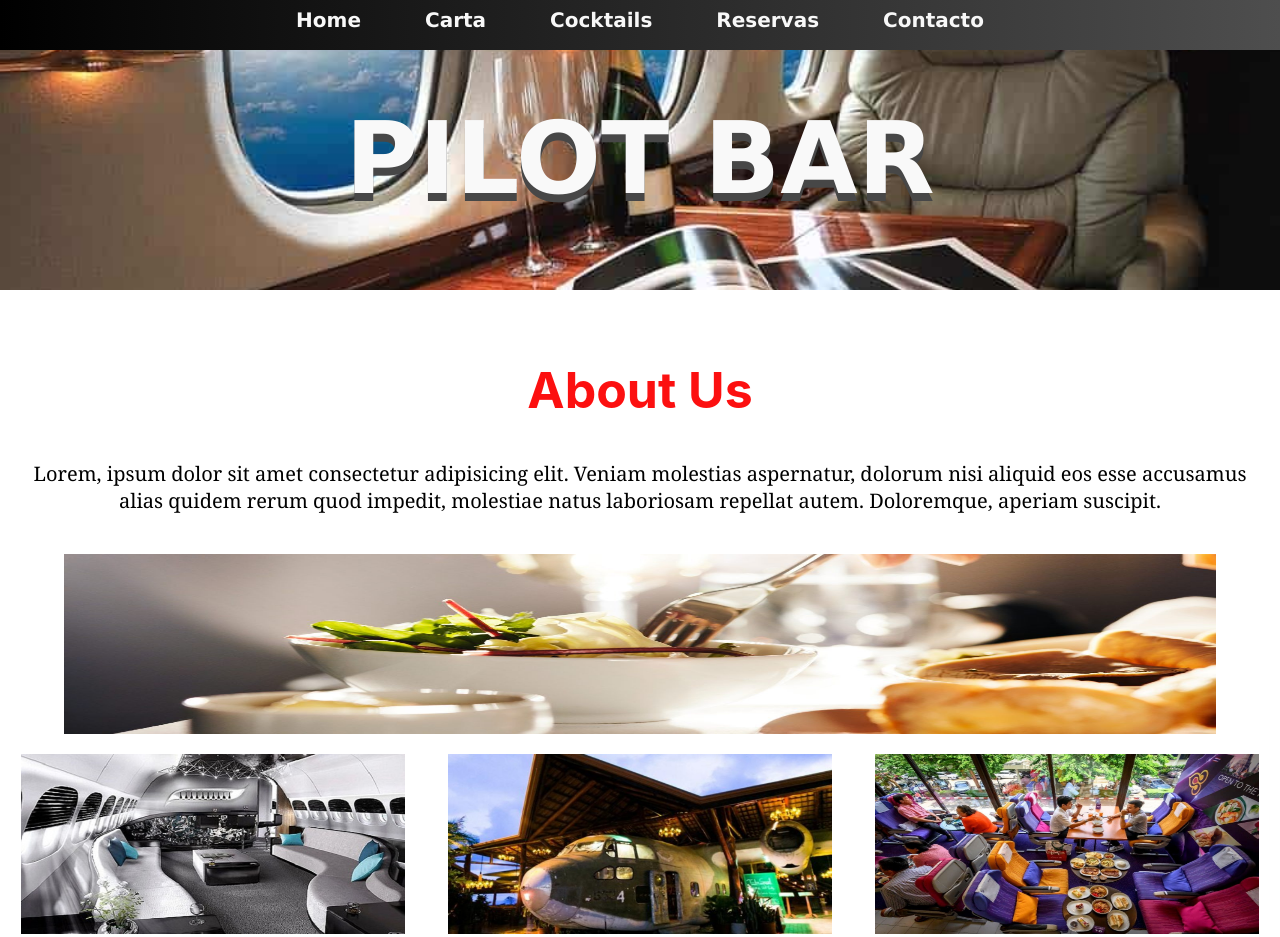
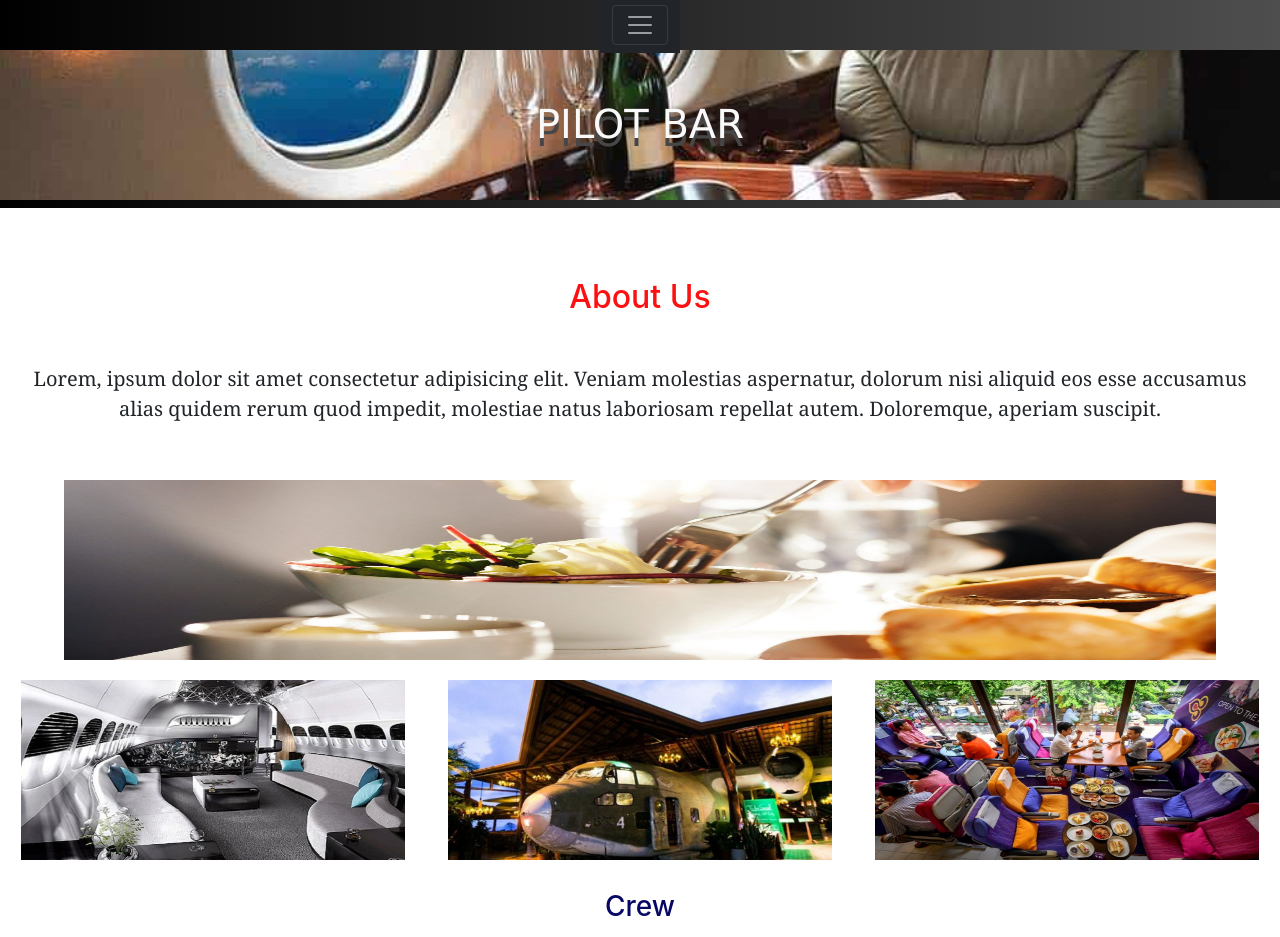
Before and after one commit to aguscasta87/BarPilot, a plain HTML site: page Index.html in a window 1280 px wide. Shown: the top 937 px of the page. Drawn offline with nearby package versions, Linux system fonts and the light colour scheme.

Commit message:
Entregable Boostrap

```diff
--- a/CSS/EstiloIndex.css
+++ b/CSS/EstiloIndex.css
@@ -14,7 +14,7 @@ header{
 .header-lista{
    display: flex;
    justify-content:space-between;
-   align-items: center;
+   align-items:flex-end;
    list-style-type: none;
    display: inline-block;
    justify-content: space-between;
@@ -59,7 +59,6 @@ a {
 }
 h1{
    font-family:Verdana, Geneva, Tahoma, sans-serif;
-   font-size: 100px;
    font-weight: bold;
    color: rgb(249, 249, 249);
    text-align: center;
@@ -121,7 +120,6 @@ h3{
    font-size: 70px;
    color: rgb(7, 7, 100);
    text-align: center;
-   text-shadow: 4px 0 0 #000;
 
 }
 .crew {
--- a/Index.html
+++ b/Index.html
@@ -6,19 +6,28 @@
     <meta name="viewport" content="width=device-width, initial-scale=1.0">
     <title>Pilot Bar</title>
     <link rel="stylesheet" href="./CSS/EstiloIndex.css">
+    <link href="https://cdn.jsdelivr.net/npm/bootstrap@5.1.3/dist/css/bootstrap.min.css" rel="stylesheet" integrity="sha384-1BmE4kWBq78iYhFldvKuhfTAU6auU8tT94WrHftjDbrCEXSU1oBoqyl2QvZ6jIW3" crossorigin="anonymous">
+    <script src="https://cdn.jsdelivr.net/npm/bootstrap@5.1.3/dist/js/bootstrap.bundle.min.js" integrity="sha384-ka7Sk0Gln4gmtz2MlQnikT1wXgYsOg+OMhuP+IlRH9sENBO0LRn5q+8nbTov4+1p" crossorigin="anonymous"></script>
 </head>
 <body>
 <!--Comienzo Nav y Header-->
     <header class="Header">
-
-        <nav>
-           <a ID="buttonnav" href="Index.html">Home</a>
-           <a ID="buttonnav" href="pages/Carta.html">Carta</a>
-            <a ID="buttonnav" href="pages/Cocktails.html">Cocktails</a>
-            <a ID="buttonnav" href="Pages/Reservas.html">Reservas</a>
-            <a ID="buttonnav" href="Pages/Contacto.html">Contacto</a>
-        </nav>
-        <div id="titulo"></div>
+        <div class="collapse" id="navbarToggleExternalContent">
+            <div class="bg-dark p-4">
+                <a id="buttonnav" href="Index.html">Home</a>
+                <a id="buttonnav" href="./Pages/Carta.html">Carta</a>
+                <a id="buttonnav" href="./Pages/Cocktails.html">Cocktails</a>
+                <a id="buttonnav" href="./Pages/Reservas.html">Reservas</a>
+                <a id="buttonnav" href="./Pages/Contacto.html">Contacto</a>
+            </div>
+          </div>
+          <nav class="navbar navbar-dark bg-dark">
+            <div class="container-fluid">
+              <button class="navbar-toggler" type="button" data-bs-toggle="collapse" data-bs-target="#navbarToggleExternalContent" aria-controls="navbarToggleExternalContent" aria-expanded="false" aria-label="Toggle navigation">
+                <span class="navbar-toggler-icon"></span>
+              </button>
+            </div>
+          </nav>
         <h1 id="pilot" >PILOT BAR</h1>
         </header>
 <!--ABOUT US-->
```
Also changed, not shown: Pages/Reservas.html (+14 -5 lines).
